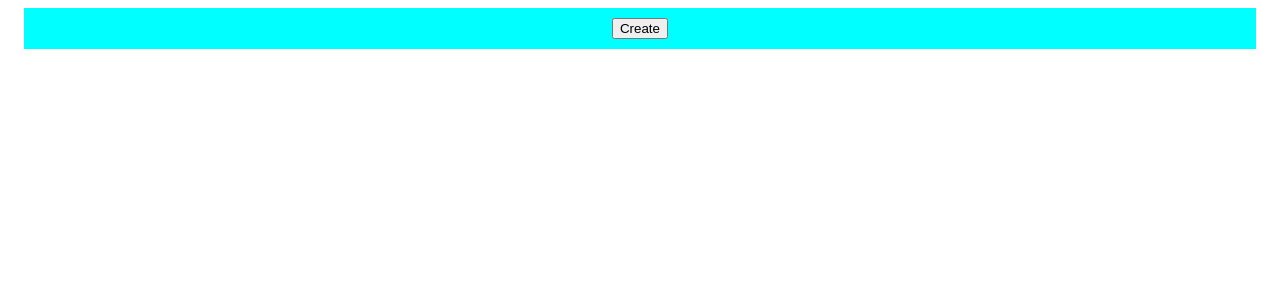
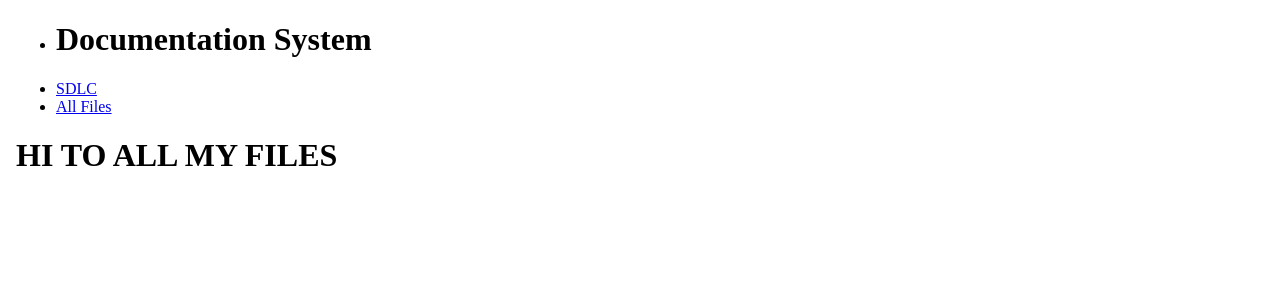
Before and after one commit to 0xCator/SWD-Project, an Angular app in the folder angular-front/: page /all-files in a window 1280 px wide. Before the commit this address led to /. Shown: the top 300 px of the page. Built offline with nearby package versions, Linux system fonts and the light colour scheme.

Commit message:
Model, GQL Files, Nav Bar, Routing, Initiation Obj

```diff
--- a/angular-front/package.json
+++ b/angular-front/package.json
@@ -18,6 +18,8 @@
     "@angular/platform-browser": "^16.2.0",
     "@angular/platform-browser-dynamic": "^16.2.0",
     "@angular/router": "^16.2.0",
+    "apollo-server": "^3.13.0",
+    "graphql": "^16.8.1",
     "rxjs": "~7.8.0",
     "tslib": "^2.3.0",
     "zone.js": "~0.13.0"
--- a/angular-front/src/app/all-files/all-files.component.html
+++ b/angular-front/src/app/all-files/all-files.component.html
@@ -0,0 +1,3 @@
+<div>
+    <h1>HI TO ALL MY FILES</h1>
+</div>
--- a/angular-front/src/app/app.component.html
+++ b/angular-front/src/app/app.component.html
@@ -6,7 +6,13 @@
 
 </head>
 <body>
-    <app-sdlc></app-sdlc>
-    <app-all-files></app-all-files>
+    <div>
+        <ul>
+            <li><h1>Documentation System</h1></li>
+            <li> <a [routerLink] ="['/', 'sdlc']">SDLC</a></li>
+            <li> <a [routerLink] ="['/', 'all-files']">All Files</a></li>
+        </ul>
+    </div>
+    <router-outlet></router-outlet>
 </body>
 </html>
--- a/angular-front/src/app/app.module.ts
+++ b/angular-front/src/app/app.module.ts
@@ -1,14 +1,20 @@
 import { NgModule } from '@angular/core';
 import { BrowserModule } from '@angular/platform-browser';
-
+import { Routes, RouterModule } from '@angular/router';
 import { AppRoutingModule } from './app-routing.module';
 import { AppComponent } from './app.component';
 import { SDLCComponent } from './sdlc/sdlc.component';
 import { AllFilesComponent } from './all-files/all-files.component';
 import { SDLCModule } from "./sdlc/sdlc.module";
+import { FormsModule } from '@angular/forms';
 
 ;
 
+const appRoutes: Routes = [
+    {path: "", component: SDLCComponent},
+    {path: "sdlc", component: SDLCComponent},
+    {path: "all-files", component: AllFilesComponent},
+]
 @NgModule({
     declarations: [
         AppComponent,
@@ -20,7 +26,9 @@ import { SDLCModule } from "./sdlc/sdlc.module";
     imports: [
         BrowserModule,
         AppRoutingModule,
-        SDLCModule
-    ]
+        SDLCModule,
+        RouterModule.forRoot(appRoutes),
+        FormsModule,
+    ],
 })
 export class AppModule { }
```
Also changed, not shown: angular-front/src/app/graphQL/query.ts (added, +11 -0 lines), angular-front/src/models/initiation.ts (added, +9 -0 lines), angular-front/src/app/graphQL/mutations.ts (added), angular-front/src/models/srs.ts (added), 2 other files (tests, documents, lock files or other folders).
